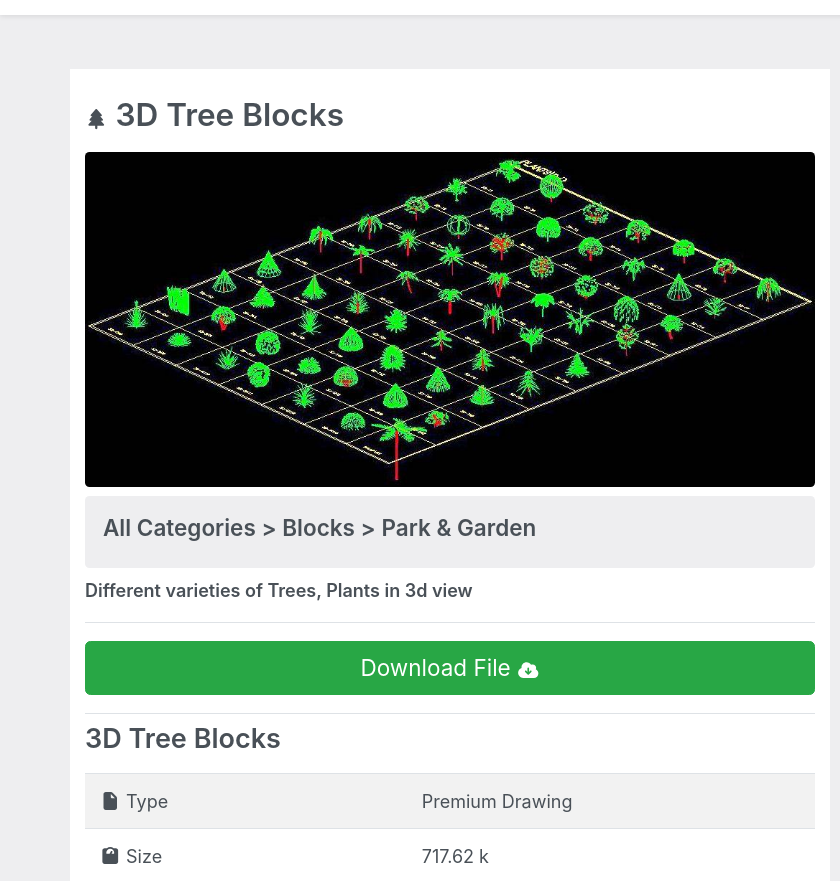
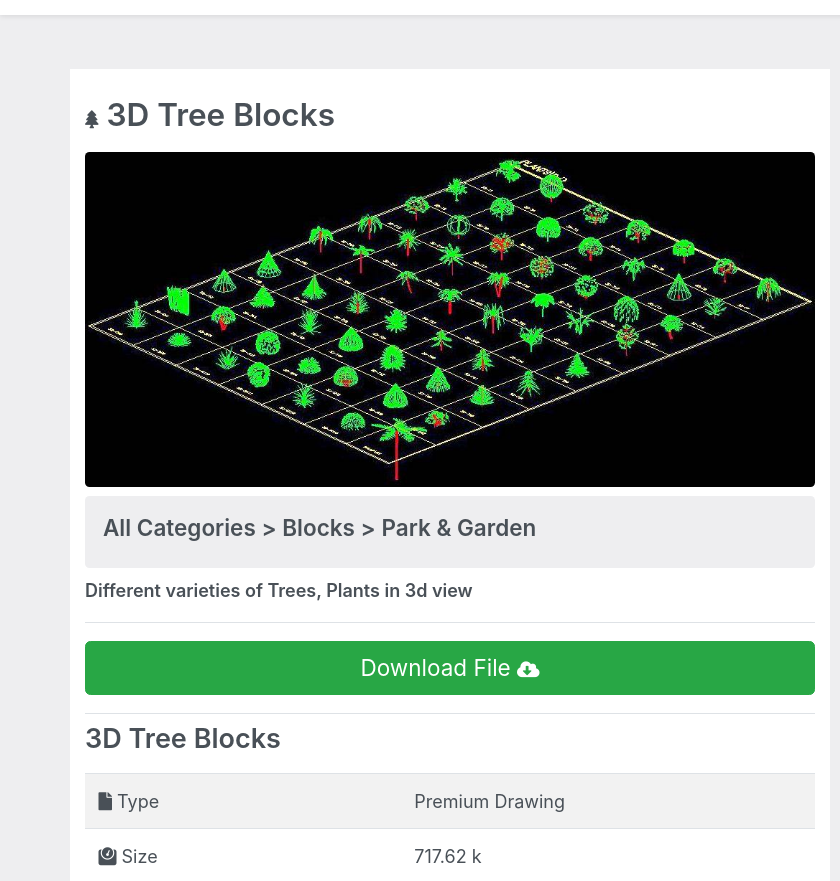
Before and after one commit to UpekkaChakma/planNdesign-task-2, a plain HTML site: page index.html in a window 1280 px wide. Shown: the part 69-950 px from the top of the page, 0-840 px from the left. Drawn offline with nearby package versions, Linux system fonts and the light colour scheme.

Commit message:
fixed fontawesome icon problem

```diff
--- a/index.html
+++ b/index.html
@@ -11,8 +11,7 @@
         integrity="sha384-Vkoo8x4CGsO3+Hhxv8T/Q5PaXtkKtu6ug5TOeNV6gBiFeWPGFN9MuhOf23Q9Ifjh" crossorigin="anonymous">
     <link rel="preconnect" href="https://fonts.gstatic.com">
     <link href="https://fonts.googleapis.com/css2?family=Roboto&display=swap" rel="stylesheet">
-    <script defer src="/node_modules/@fortawesome/fontawesome-free/css/all.css"></script>
-    <script defer src="/node_modules/@fortawesome/fontawesome-free/js/all.js"></script>
+    <link rel="stylesheet" href="https://cdnjs.cloudflare.com/ajax/libs/font-awesome/5.14.0/css/all.min.css" />
 </head>
 
 <body>
```
